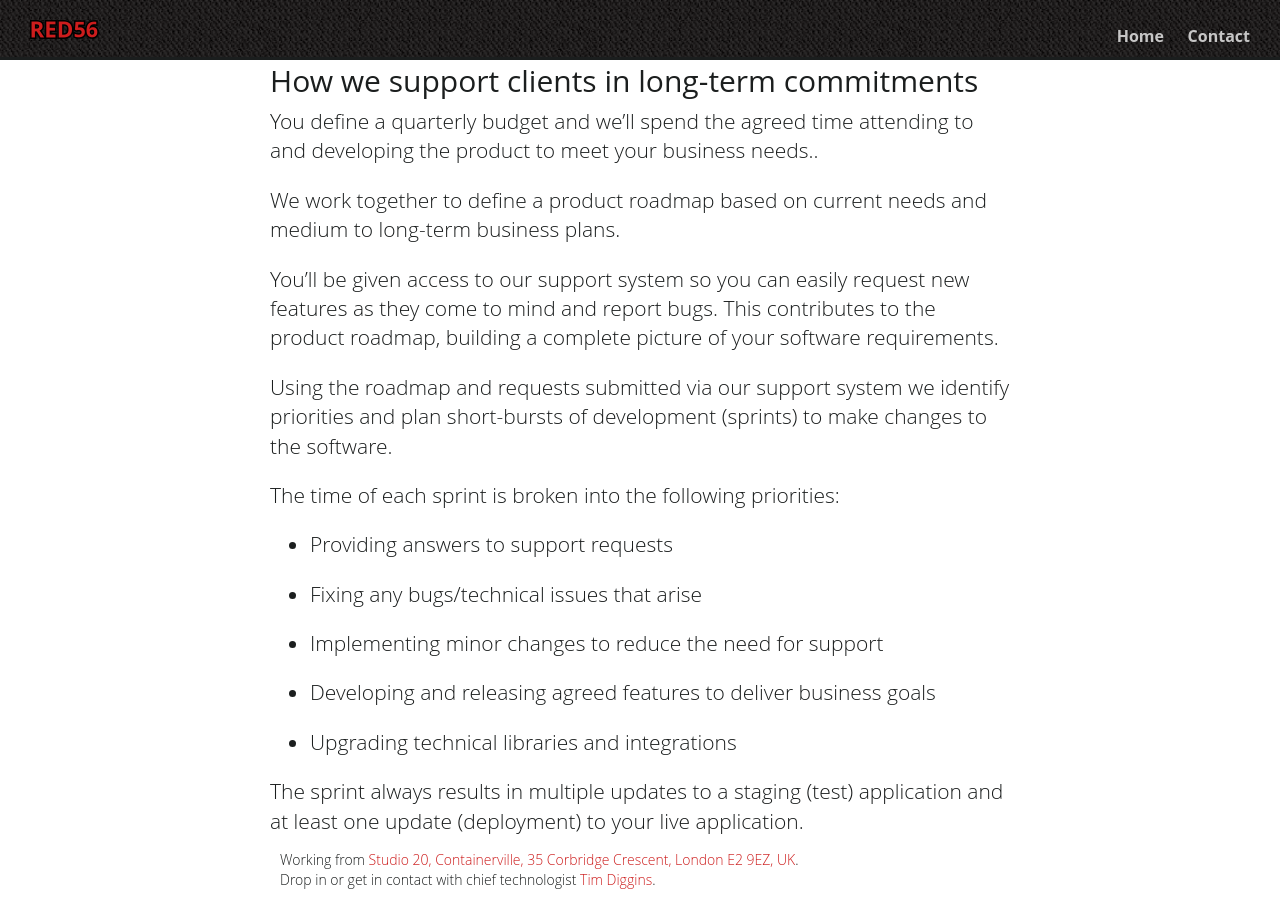
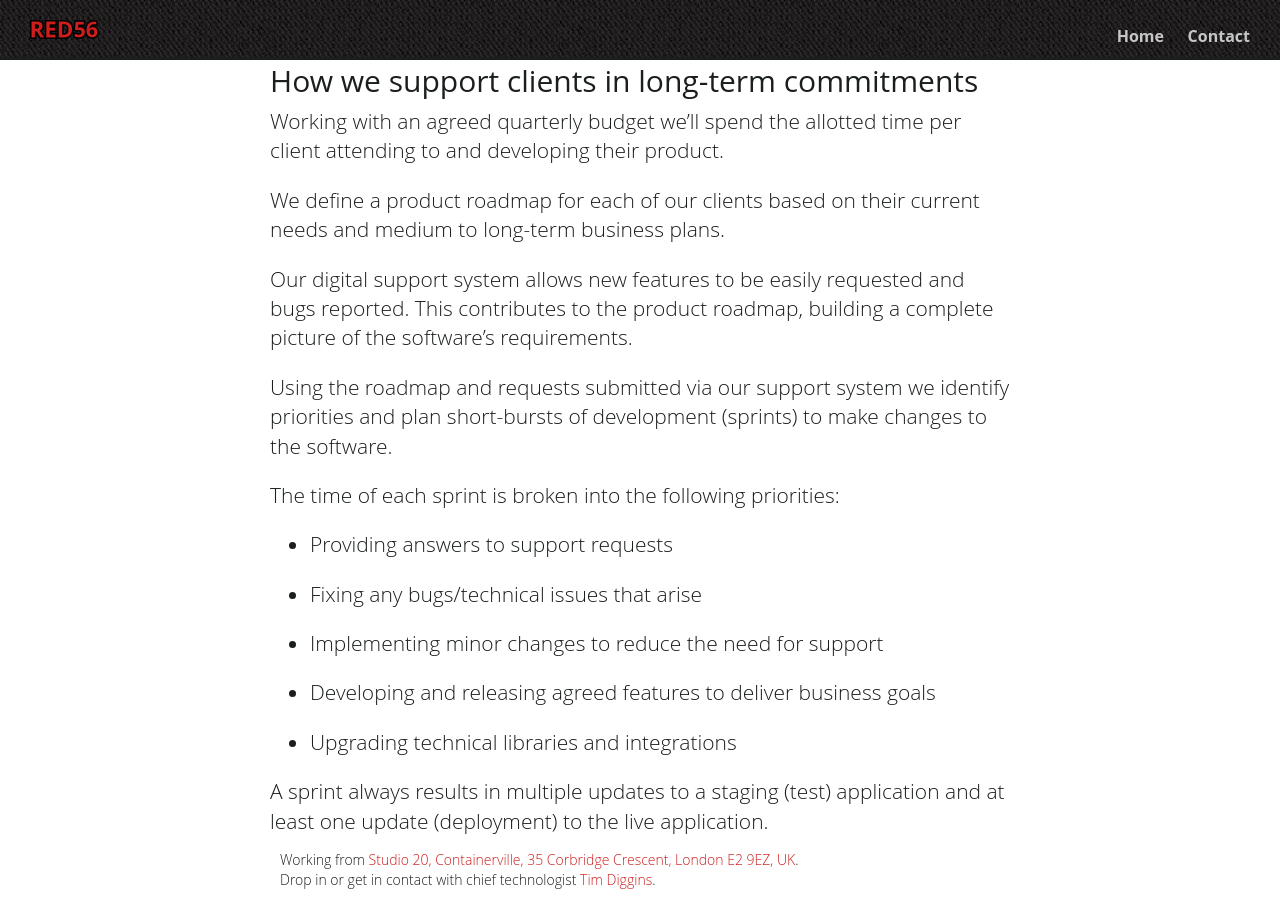
Before and after one commit to red56/red56.github.io, a Jekyll site: the page built from long_term.md, in a window 1280 px wide. Built offline with Jekyll 4.4.1, drawn with Linux system fonts in a browser that asks for light colours; our own code applies the rules of GitHub Pages for plain Markdown files.

Commit message:
changes to long term

```diff
--- a/long_term.md
+++ b/long_term.md
@@ -4,12 +4,11 @@ layout: category
 
 ## How we support clients in long-term commitments
 
-You define a quarterly budget and we’ll spend the agreed time attending to and developing the product to
-meet your business needs..
+Working with an agreed quarterly budget we’ll spend the allotted time per client attending to and developing their product.
 
-We work together to define a product roadmap based on current needs and medium to long-term business plans.
+We define a product roadmap for each of our clients based on their current needs and medium to long-term business plans.
 
-You’ll be given access to our support system so you can easily request new features as they come to mind and report bugs. This contributes to the product roadmap, building a complete picture of your software requirements.
+Our digital support system allows new features to be easily requested and bugs reported. This contributes to the product roadmap, building a complete picture of the software's requirements.
 
 Using the roadmap and requests submitted via our support system we identify priorities and plan short-bursts of development (sprints) to make changes to the software.
 
@@ -21,4 +20,4 @@ The time of each sprint is broken into the following priorities:
 * Developing and releasing agreed features to deliver business goals
 * Upgrading technical libraries and integrations
 
-The sprint always results in multiple updates to a staging (test) application and at least one update (deployment) to your live application.
+A sprint always results in multiple updates to a staging (test) application and at least one update (deployment) to the live application.
```
